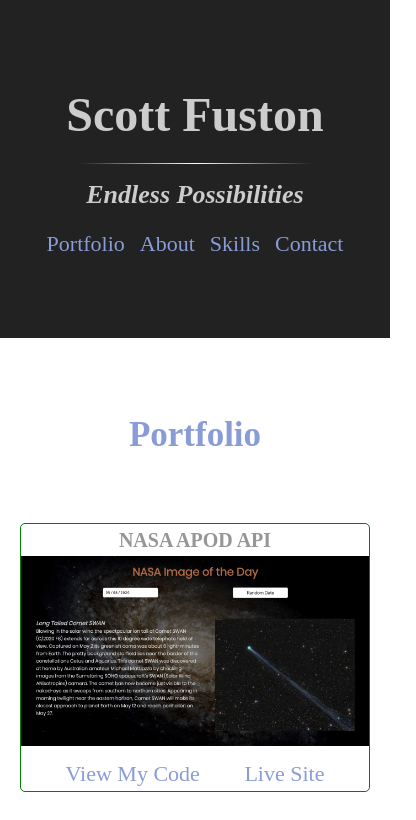
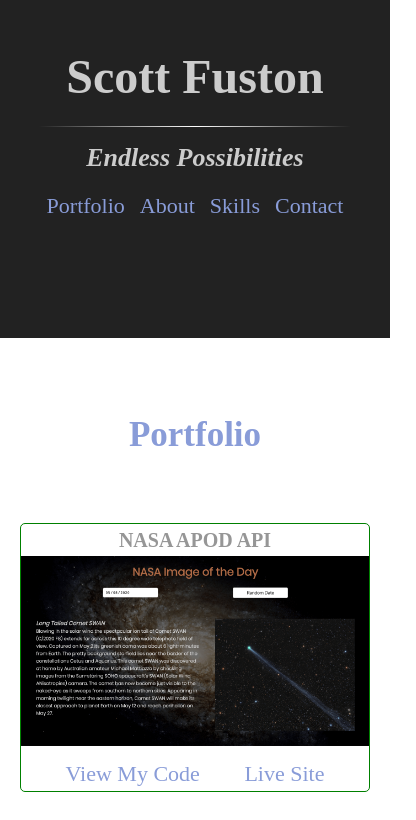
Before and after one commit to fuston05/scott-fuston-portfolio, a React (Create React App) app: page / in a window 390 px wide. Shown: the top 820 px of the page, 416 px wide, since content can reach past the window. Built offline with nearby package versions, Linux system fonts and the light colour scheme.

Commit message:
tweaks responsiveness

```diff
--- a/src/components/Common/Header/Header.jsx
+++ b/src/components/Common/Header/Header.jsx
@@ -9,6 +9,11 @@ import NavMain from './NavMain';
 const Header = () => {
   return (
     <div className='headerCont'>
+      <div className='name'><h1>Scott Fuston</h1></div>
+      <hr />
+      <div className='slogan'>
+        <h3>Endless Possibilities </h3>
+      </div>
       <NavMain />
     </div>
   )
--- a/src/components/Common/Header/Header.scss
+++ b/src/components/Common/Header/Header.scss
@@ -2,15 +2,36 @@
 @import '../../../sass/mix-ins.scss';
 
 .headerCont {
+  width: 100%;
+  max-width: 100%;
+  height: auto;
+  background-color: $black;
+  margin-bottom: 5%;
+  padding: 10% 0 0 0;
+
+  @include media('600px') {
+    height: 40vh;
+  }
+
+  @include media('320px') {
+    height: 30vh;
+  }
+
+  .slogan {
     width: 100%;
-    max-width: 100%;
-    height: auto;
-    background-color: $black;
-    margin-bottom: 5%;
-    overflow: hidden;
-    @include dFlex(row, center, center);
+    font-style: italic;
+    margin-bottom: 10px;
 
-    @include media('600px'){
-      height: 40vh;
+    @include media(320px) {
+      display: none;
     }
+  }
+
+  hr {
+    background-image: linear-gradient(90deg, transparent, white, transparent);
+    border: 0;
+    height: 1px;
+    margin: 10px auto;
+    width: 80%;
+  }
 }
--- a/src/components/Common/Header/NavMain/NavMain.jsx
+++ b/src/components/Common/Header/NavMain/NavMain.jsx
@@ -7,9 +7,11 @@ import './NavMain.scss';
 const NavMain = () => {
   return (
     <div className='navMainCont'>
-      <div className='name'><h1>Scott Fuston</h1></div>
+      {/* <div className='name'><h1>Scott Fuston</h1></div>
       <hr />
-      <div className='slogan'><h3>Endless Possibilities </h3></div>
+      <div className='slogan'>
+        <h3>Endless Possibilities </h3>
+      </div> */}
       <nav>
         <ul>
           <li>
--- a/src/components/Common/Header/NavMain/NavMain.scss
+++ b/src/components/Common/Header/NavMain/NavMain.scss
@@ -2,28 +2,15 @@
 @import '../../../../sass/mix-ins.scss';
 
 .navMainCont {
+  @include dFlex(row, center, center);
   height: auto;
   width: 100%;
   max-width: 100%;
   margin: 0 auto;
-  padding: 12% 0;
+  padding: 0 0 14% 0;
 
-  .slogan {
-    width: 100%;
-    font-style: italic;
-    margin-bottom: 10px;
-
-    @include media(320px) {
-      display: none;
-    }
-  }
-
-  hr {
-    background-image: linear-gradient(90deg, transparent, white, transparent);
-    border: 0;
-    height: 1px;
-    margin: 10px auto;
-    width: 60%;
+  @include media('320px') {
+    padding: 0 2%;
   }
 
   nav {
@@ -31,10 +18,18 @@
     text-align: center;
     @include dFlex(row, center, center);
 
+    @include media('400px'){
+      width: 80%;
+    }
 
     ul {
       @include dFlex(row, center, center);
       list-style-type: none;
+
+      @include media('320px'){
+        flex-wrap:wrap;
+
+      }
 
       li {
         margin-right: 15px;
@@ -47,15 +42,7 @@
         a:hover {
           color: $darkBlue;
         }
-      }
-
-      //end li
-    }
-
-    //end ul
-  }
-
-  //end nav
-}
-
-//end navMainCont
+      }//end li
+    }//end ul
+  }//end nav
+}//end navMainCont
--- a/src/components/Common/ToTopArrow/ToTopArrow.scss
+++ b/src/components/Common/ToTopArrow/ToTopArrow.scss
@@ -6,7 +6,7 @@
   right: 3%;
   width: 50px;
   height: 50px;
-  z-index: 2;
+  z-index: 4;
 
   .topArrow {
     width: 100%;
--- a/src/components/Contact/Contact.scss
+++ b/src/components/Contact/Contact.scss
@@ -8,12 +8,16 @@
   padding: 0 100px 5% 100px;
   background-color: #f7f7f7;
 
+  @include media('600px'){
+    padding: 0 20px 5% 20px;
+  }
+
 
   .contactContentCont {
     @include dFlex(row, space-evenly, flex-start);
     width: 100%;
 
-    @include media(750px) {
+    @include media('750px') {
       @include dFlex(column, center, center);
     }
 
@@ -22,7 +26,7 @@
       text-align: left;
       width: 50%;
 
-      @include media(750px) {
+      @include media('750px') {
         width: 100%;
       }
 
@@ -30,7 +34,7 @@
         font-size: 4rem;
         margin-right: 5px;
 
-        @include media(1600px) {
+        @include media('1600px') {
           font-size: 2.4rem;
         }
       }
@@ -41,7 +45,7 @@
         width: 100%;
         list-style-type: none;
 
-        @include media(750px) {
+        @include media('750px') {
           @include dFlex(row, space-evenly, center);
           flex-wrap: wrap;
         }
@@ -73,7 +77,7 @@
       width: 50%;
       @include dFlex(column, flex-start, center);
 
-      @include media(750px) {
+      @include media('750px') {
         width: 100%;
         margin: 25px 0 0 0;
       }
--- a/src/sass/app.scss
+++ b/src/sass/app.scss
@@ -9,6 +9,7 @@
   margin: 0 auto;
   width: 100%;
   max-width: 100%;
+  overflow-x: hidden;
 
   .sectionTitle {
     margin: 50px 0;
--- a/src/sass/global.scss
+++ b/src/sass/global.scss
@@ -97,6 +97,8 @@ input[type='email']::-webkit-input-placeholder {
   font-family: 'font-family: 'Roboto', sans-serif;';
   font-size: $pSize;
   color: $pColor;
+  font-weight: normal;
+  font-style: inherit;
 }
 
 textarea::-moz-placeholder,
@@ -106,6 +108,8 @@ input[type='email']::-moz-placeholder{
   font-family: 'font-family: 'Roboto', sans-serif;';
   font-size: $pSize;
   color: $pColor;
+  font-weight: normal;
+  font-style: inherit;
 }
 
 textarea:-ms-input-placeholder,
@@ -115,6 +119,8 @@ input[type='email']:-ms-input-placeholder {
   font-family: 'font-family: 'Roboto', sans-serif;';
   font-size: $pSize;
   color: $pColor;
+  font-weight: normal;
+  font-style: inherit;
 }
 
 textarea:-moz-placeholder,
@@ -124,6 +130,8 @@ input[type='email']:-moz-placeholder {
   font-family: 'font-family: 'Roboto', sans-serif;';
   font-size: $pSize;
   color: $pColor;
+  font-weight: normal;
+  font-style: inherit;
 }
 
 form {
```
